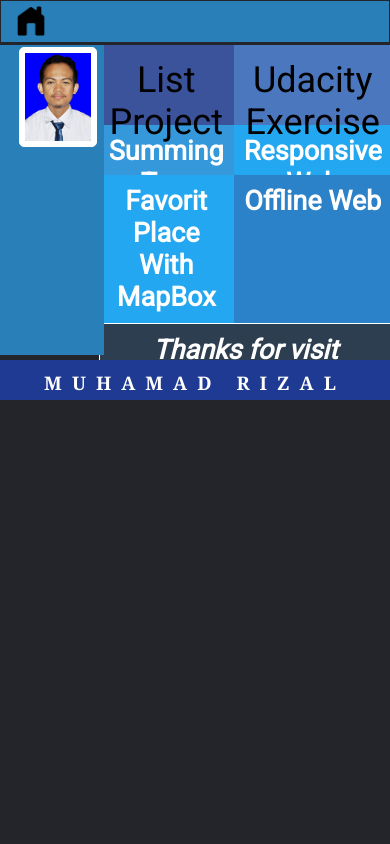
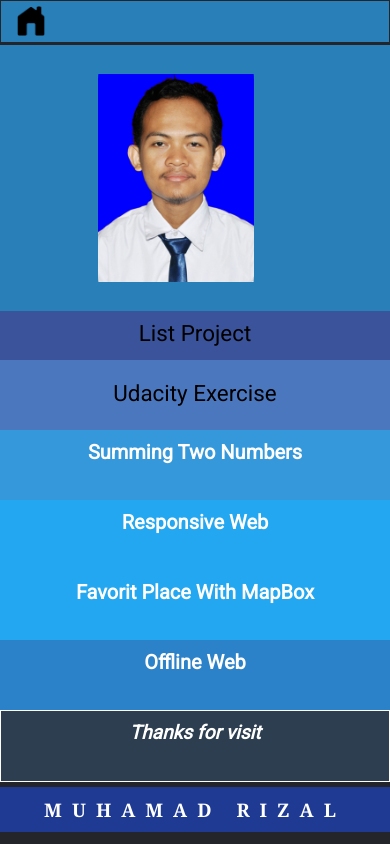
Before and after one commit to hardzal/mobile-web-specialist-gdk2018, a plain HTML site: page public/index.html in a window 390 px wide. Drawn offline with Linux system fonts and the light colour scheme.

Commit message:
Update Responsive Web

```diff
--- a/public/css/style.css
+++ b/public/css/style.css
@@ -32,7 +32,7 @@ img {
 .container {
     display: grid;
     grid-template-columns: repeat(4, 1fr);
-    grid-template-rows: 40px 100px 100px 100px 40px;
+    grid-template-rows: 40px 100px 100px 40px;
     grid-gap: 5px;
 }
 
@@ -71,25 +71,19 @@ img {
 
 .sidebar {
     background-color: #2980b9;
-    grid-row: 2/5;
+    grid-row: 2/4;
     grid-column: 1/2;
     overflow: hidden;
     position: relative;
-    padding: 5px;
+    padding: 10px;
     margin:0;
-    width: 100%;
-    height: auto;
+    width: 95%;
+    height: 101.99%;
 }
 
 .sidebar img {
     width: 70%;
-    position: relative;
-    left: 15%;
-    bottom: 1%;
-    border: 1px solid #fff;
     padding: 5px;
-    background-color: white;
-    border-radius: 5px;
     transition: all .2s ease-in-out;
     -webkit-transition: all .3s ease-in-out;
 }
@@ -99,17 +93,30 @@ img {
     cursor: pointer;
 }
 
+
+.sidebar img.profile {
+    border-radius: 10%;
+    width: 100%;
+    height: 100%;
+    background-position: 100% 100%;
+    background-repeat: no-repeat;
+    object-fit: contain;
+    position: relative;
+    left: -1%;
+    top: 0%;
+    padding: 0px;
+}
+
 .main {
     grid-column: 2/5;
     display: grid;
     grid-template-columns: repeat(2, 1fr);
-    grid-template-rows: 80px 50px;
+    grid-template-rows: 100px auto;
 }
 
 .konten {
-    font-family: 'Roboto';
-    font-size: 18px;
-    padding: 10px;
+    font-family: 'Roboto', 'Arial';
+    padding: 5px;
     text-align: center;
     transition: all .3s cubic-bezier(1,.02,0,1.11);;
 }
@@ -121,12 +128,15 @@ img {
 
 .konten h1 {
     position: relative;
-    top: 7%;
+    top: 20%;
     font-weight: 100;
+    word-wrap: break-word;
 }
 
-.konten a {
+
+.konten h2 a {
     display: block;
+    font-size: 20px;
     color: white;
     text-transform: capitalize;
     transition: color .3s ease-in;
@@ -161,6 +171,7 @@ img {
     color: white;
     background-color: #1f3a93;
     grid-column: 1/5;
+    grid-row: 6/7;
     text-align: center;
     font-family: Cambria, Cochin, Georgia, Times, 'Times New Roman', serif;
     text-transform: uppercase;
@@ -169,6 +180,79 @@ img {
     padding: 10px;
 }
 
-@media screen and (max-width: 550px) {
+@media screen and (min-width: 851px) {
+  .konten h2 a {
+    font-size: 20px;
+  }
+}
 
+@media screen and (max-width: 850px) {
+    .main {
+        grid-template-columns: 1fr;
+        grid-template-rows: 60px auto;
+    }
+
+    .kontent:first-child {
+        padding: 5px;
+    }
+
+    .konten {
+        padding-left: 20px;
+        word-wrap: break-word;
+    }
+
+    .konten h1 {
+        font-size: 180%;
+    }
+
+    .konten h2 {
+        font-size: 140%;
+    }
 }
+
+@media screen and (max-width: 560px) {
+    .container {
+        grid-template-rows: 40px 100px 100px 40px;
+    }
+    .sidebar {
+        grid-column: 1/5;
+        grid-row: 2/4;
+        width: 100%;
+        height: 120%;
+        padding: 10px 0px;
+    }
+
+    .sidebar img.profile {
+        height: 100%;
+        width: 40%;
+        object-fit: contain;
+        padding: 0px;
+        left: 25%;
+        top: 0%;
+    }
+
+    .main {
+        grid-column: 1/5;
+        grid-row: 5/6;
+    }
+
+    .footer {
+        grid-row: 6/7;
+    }
+}
+
+@media screen and (max-width: 480px) {
+    .konten {
+        grid-column: 1/2;
+        padding: 10px;
+        height: 50px;
+    }
+
+    .konten h1 {
+        font-size: 140%;
+    }
+
+    .konten h2 {
+        font-size: 120%;
+    }
+}
--- a/public/index.html
+++ b/public/index.html
@@ -19,15 +19,17 @@
             </ul>
         </div>
 
-        <div class='sidebar'><img src='images/3x4.jpg' alt='profile' title='profile images'></div>
+        <div class='sidebar'>
+            <img src='images/3x4.jpg' alt='profile' title='profile images' class='profile'>
+        </div>
 
         <div class="main">
 
-            <div class="konten" style="background-color: #3a539b;">
+            <div class="konten lp" style="background-color: #3a539b;">
                 <h1>List Project</h1>
             </div>
 
-            <div class="konten" style="background-color: #4b77be;">
+            <div class="konten ud" style="background-color: #4b77be;">
                 <h1>Udacity Exercise</h1>
             </div>
 
--- a/public/udacity/Project-Part-1/Gruntfile.js
+++ b/public/udacity/Project-Part-1/Gruntfile.js
@@ -12,7 +12,7 @@ module.exports = function(grunt) {
     responsive_images: {
       dev: {
         options: {
-          engine: 'im',
+         // engine: 'im',
           sizes: [{
             /*
             Change these:
```
Also changed, not shown: public/udacity/Project-Part-1/index.html (+0 -1 lines), 1 other file.
